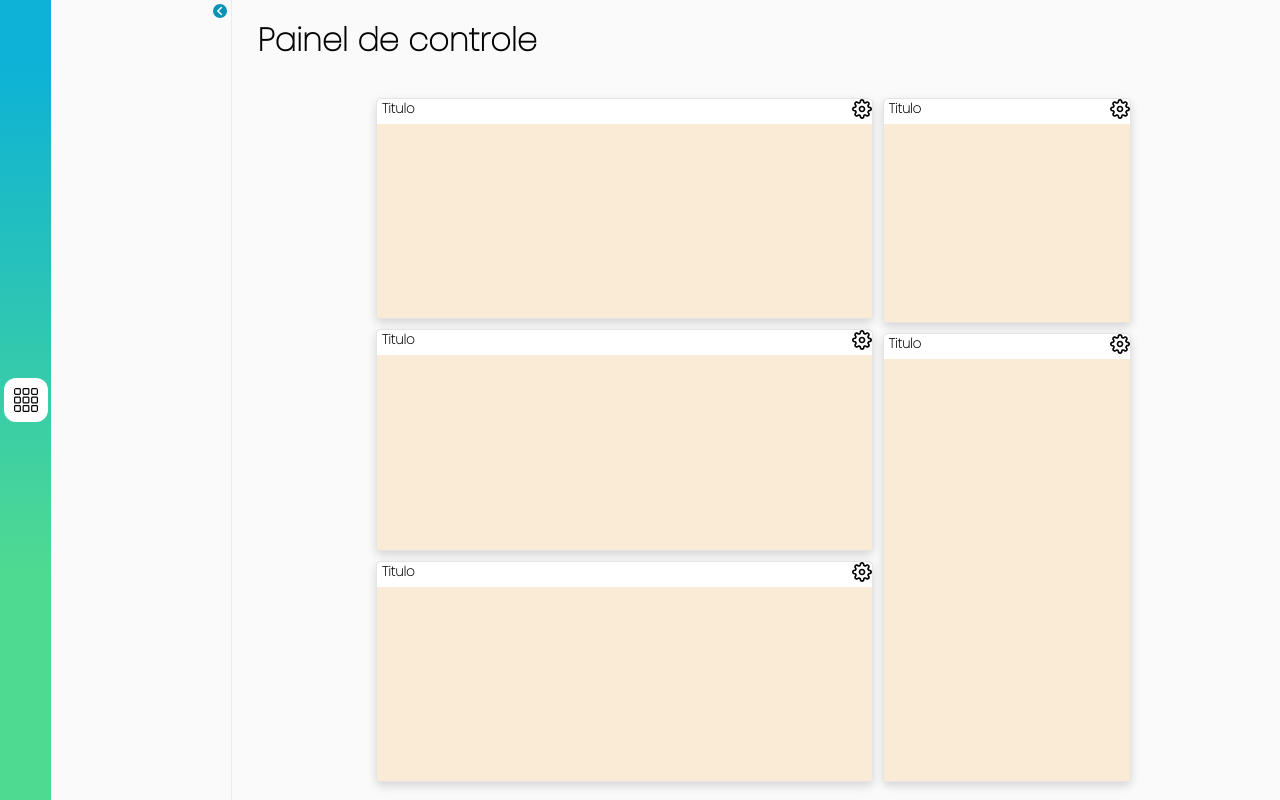
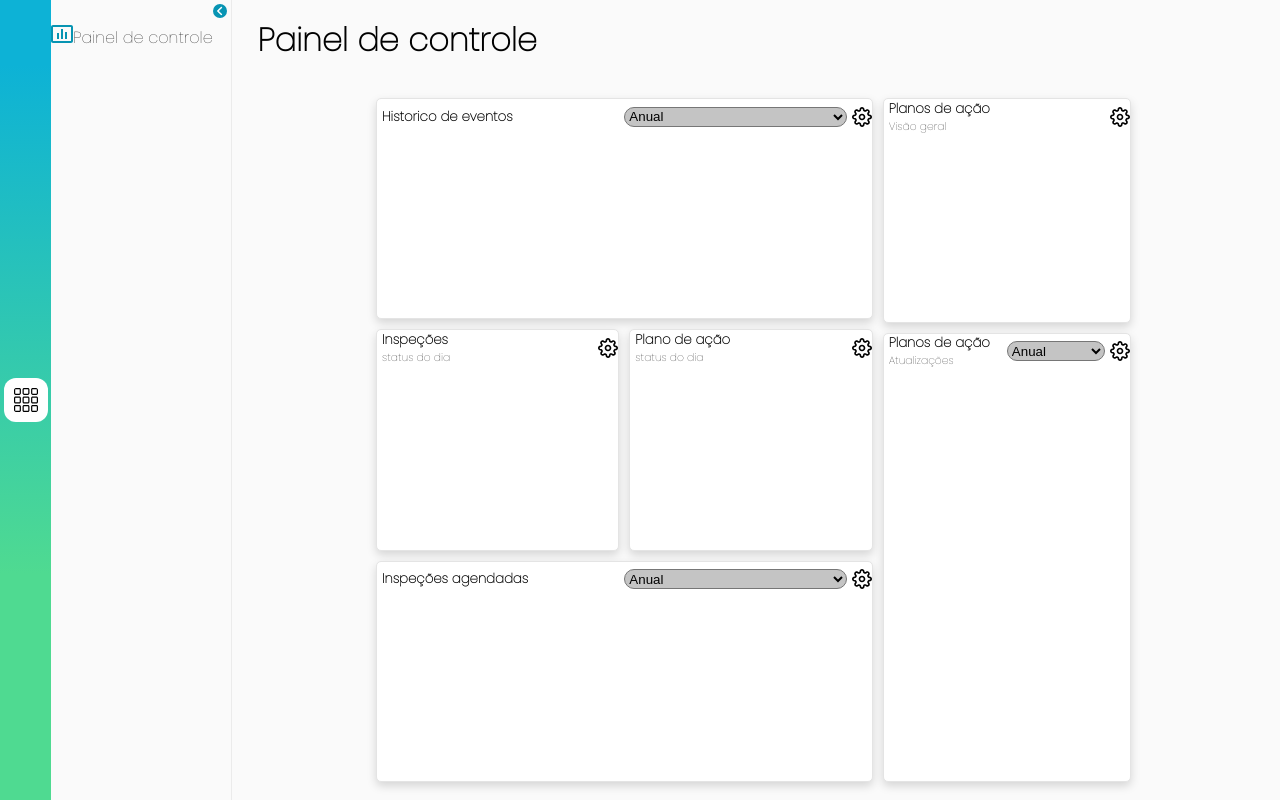
Before and after one commit to Alhenri/InspectApp, a React (Create React App) app: page / in a window 1280 px wide. Built offline with nearby package versions, Linux system fonts and the light colour scheme.

Commit message:
Adicionando personalização aos cards

```diff
--- a/src/components/Graph/Card/Card.tsx
+++ b/src/components/Graph/Card/Card.tsx
@@ -6,12 +6,18 @@ import {
     ContentCard
 } from './style'
 
-export default function Card(){
+interface Iprops{
+    title?: string,
+    subTitle?: string,
+    withSelector?: boolean,
+}
+
+export default function Card({title, withSelector, subTitle}:Iprops){
     //const { dado, changeData } = useContext(dataContext)
 
     return(
-        <CardStyle>
-            <HeaderCard />
+        <CardStyle className="Card">
+            <HeaderCard title={title} withSelector={withSelector} subTitle={subTitle} />
             <ContentCard />
         </CardStyle>
     )
--- a/src/components/Graph/Card/style.ts
+++ b/src/components/Graph/Card/style.ts
@@ -19,5 +19,4 @@ export const CardStyle = styled.div`
 export const ContentCard = styled.div`
     flex: 9;
     width: 100%;
-    background-color: antiquewhite;
 `;
--- a/src/components/Graph/HeaderCard/HeaderCard.tsx
+++ b/src/components/Graph/HeaderCard/HeaderCard.tsx
@@ -1,17 +1,37 @@
 import React from 'react';
 import {
     HeaderCardStyle,
-    HeaderTitleArea
+    HeaderTitleArea,
+    HeaderConfigArea
 } from './style';
 import img_settings from '../../../assets/set.svg';
 
-export default function HeaderCard(){
+interface Iprops{
+    title?: string,
+    subTitle?: string,
+    withSelector?: boolean,
+}
+
+export default function HeaderCard({title, withSelector, subTitle}: Iprops){
     return(
         <HeaderCardStyle>
             <HeaderTitleArea>
-                <h5>Titulo</h5>
+                <h5>{title}</h5>
+                <h6>{subTitle}</h6>
+            </HeaderTitleArea>
+            <HeaderConfigArea>
+                {
+                    withSelector?
+                    <select >
+                        <option value="Diário" selected>Diário</option>
+                        <option value="Semanal" selected>Semanal</option>
+                        <option value="Mensal" selected>Mensal</option>
+                        <option value="Anual" selected>Anual</option>
+                    </select>:null
+                }
+
                 <img src={img_settings} alt="error"/>
-            </HeaderTitleArea>
+            </HeaderConfigArea>
         </HeaderCardStyle>
     )
 }
--- a/src/components/Graph/HeaderCard/style.ts
+++ b/src/components/Graph/HeaderCard/style.ts
@@ -1,20 +1,39 @@
 import styled from 'styled-components';
 
 export const HeaderCardStyle = styled.div`
-    height: 25px;
+    height: 35px;
+    display: flex;
+    justify-content: space-between;
+    align-items: center;
 `;
 
 export const HeaderTitleArea = styled.div`
-    display: flex;
-    justify-content: space-between;
-    align-items: center;
-
-    h5{
+    flex: 1;
+    h5, h6{
         margin: 0;
         margin-left: 5px;
     }
+    h6{
+        font-weight: normal;
+    }
 
+`;
+
+export const HeaderConfigArea = styled.div`
+    display: flex;
+    flex: 1;
     img{
         height: 20px;
+        transition: 1s;
+        :hover{
+            transform: rotate(180deg);
+        }
+        margin-left: auto;
+    }
+    select{
+        flex: 1;
+        background: #C4C4C4;
+        border-radius: 100px;
+        margin-right: 5px;
     }
 `;
--- a/src/components/Header/Header.tsx
+++ b/src/components/Header/Header.tsx
@@ -2,6 +2,7 @@ import React, { useState } from 'react';
 import { ChangeContent, HeaderStyle, PageBar } from  './style';
 import img_op from '../../assets/cardapio.svg';
 import img_arrow from '../../assets/arrow.svg';
+import img_icon from '../../assets/icon.svg';
 
 export default function Header(){
 
@@ -17,11 +18,15 @@ export default function Header(){
             {
                 status?
                 <ChangeContent width={180}>
-                    <img src={img_arrow} alt="->" onClick={()=>{ setStatus(false) }} />
+                    <img src={img_arrow} className="arrow" alt="->" onClick={()=>{ setStatus(false) }} />
+                    <span>
+                        <img src={img_icon} alt="error"/>
+                        Painel de controle
+                    </span>
                 </ChangeContent>
                 :
                 <ChangeContent width={20}>
-                <img src={img_arrow} alt="->" onClick={()=>{ setStatus(true) }} />
+                    <img src={img_arrow} className="arrow" alt="->" onClick={()=>{ setStatus(true) }} />
                 </ChangeContent>
             }
         </HeaderStyle>
--- a/src/components/Header/style.ts
+++ b/src/components/Header/style.ts
@@ -49,7 +49,7 @@ export const ChangeContent = styled.div`
     border-left: none;
 
 
-    img{
+    img.arrow{
         transition: 0.2s;
         height: 10px;
         right: 1px;
@@ -62,4 +62,8 @@ export const ChangeContent = styled.div`
             height: 15px;
         }
     }
+
+    span{
+        margin: auto 0;
+    }
 `;
--- a/src/pages/controlPanel/controlPanel.tsx
+++ b/src/pages/controlPanel/controlPanel.tsx
@@ -18,21 +18,22 @@ export default function ControlPanel(){
         <>
             <ContainerLeft>
                 <BarGraphArea>
-                    <Card />
+                    <Card title="Historico de eventos" withSelector />
                 </BarGraphArea>
                 <CirGraphArea>
-                    <Card />
+                    <Card title="Inspeções" subTitle="status do dia" />
+                    <Card title="Plano de ação" subTitle="status do dia" />
                 </CirGraphArea>
                 <LeftListArea>
-                    <Card />
+                    <Card title="Inspeções agendadas" withSelector/>
                 </LeftListArea>
             </ContainerLeft>
             <ContainerRight>
                 <RightCirGraphArea>
-                    <Card />
+                    <Card title="Planos de ação" subTitle="Visão geral" />
                 </RightCirGraphArea>
                 <RightListArea>
-                    <Card />
+                    <Card title="Planos de ação" subTitle="Atualizações"  withSelector/>
                 </RightListArea>
             </ContainerRight>
         </>
--- a/src/pages/controlPanel/style.ts
+++ b/src/pages/controlPanel/style.ts
@@ -23,6 +23,14 @@ export const BarGraphArea = styled.div`
 export const CirGraphArea = styled(BarGraphArea)`
     margin-top: 10px;
     margin-bottom: 10px;
+    display: flex;
+
+    div.Card:first-child{
+        margin-right: 5px;
+    }
+    div.Card:last-child{
+        margin-left: 5px;
+    }
 `;
 
 // Area da lista esquerda
```
Also changed, not shown: src/assets/icon.svg (added), 1 other file (tests, documents, lock files or other folders).
